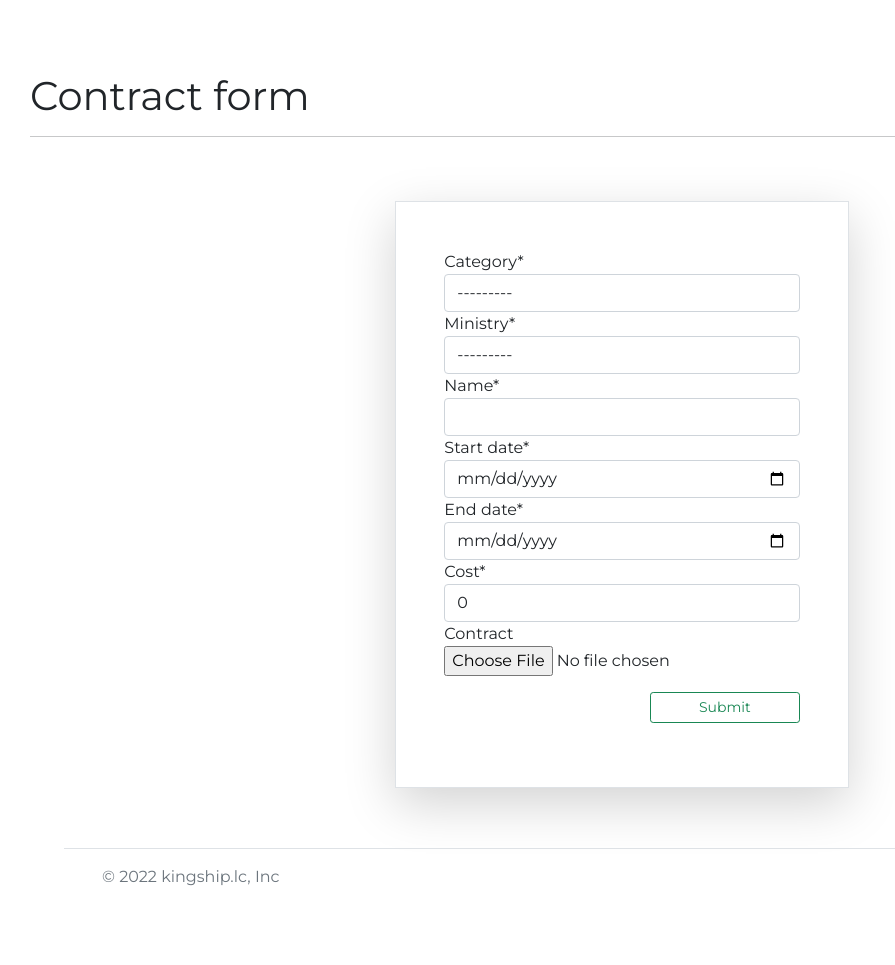
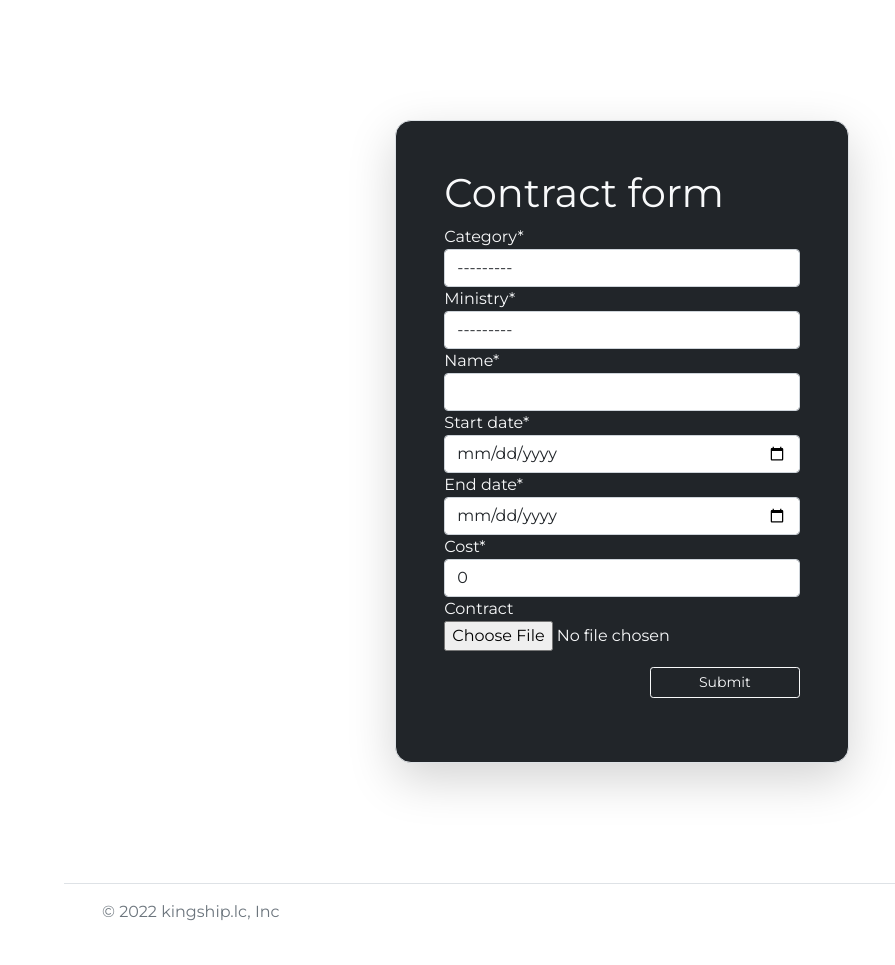
Before and after one commit to swelanauguste/tricia_stuff, a Django app: template app/templates/contracts/contract_form.html in a window 1280 px wide. Shown: the part 93-1058 px from the top of the page, without its empty margins (18-913 px from the left). Before the commit the page ends 979 px from the top, so only its background shows below. Run offline with Django 4.2, Linux system fonts and the light colour scheme; the template is opened without the code that fills it: values that come from a table or form of the project are taken from there, others are empty; some libraries are stand-ins or nearby versions.

```diff
--- a/app/templates/contracts/contract_detail.html
+++ b/app/templates/contracts/contract_detail.html
@@ -8,7 +8,7 @@
 {% endblock head_title %}
 
 {% block content %}
-<div class="p-5">
+<div class="p-5 min-vh-100">
     <h1>{{object.name|title}}</h1>
     <hr>
     <div class="p-5">
@@ -33,6 +33,9 @@
                     <p>{{object.end_date|naturalday}}</p>
                 </div>
             </div>
+            <div class="text-end my-3">
+                <a href="{% url 'contracts:contract-update' object.pk %}" class="btn btn-sm btn-outline-light px-5" type="submit">Edit</a>
+            </div>
         </div>
         <hr>
         <div class="p-5">
--- a/app/templates/contracts/contract_form.html
+++ b/app/templates/contracts/contract_form.html
@@ -6,20 +6,21 @@ Add contract
 {% endblock head_title %}
 
 {% block content %}
-<div class="p-5 vh-100">
-    <h1>Contract form</h1>
-    <hr>
+<div class="p-5 min-vh-100">
     <div class="p-5">
         <div class="col-lg-5 mx-auto">
-            <form class="p-5 shadow-lg rounded-5 border"
+            <form class="p-5 shadow-lg border bg-dark text-light"
+                style="border-radius: 1rem;"
                 action=""
                 enctype="multipart/form-data"
                 method="post">
+                <h1>Contract form</h1>
+
                 {% csrf_token %}
                 {{form|crispy}}
                 <div class="text-end py-3">
                     <button
-                        class="btn btn-sm px-5 btn-outline-success">Submit</button>
+                        class="btn btn-sm px-5 btn-outline-light">Submit</button>
                 </div>
             </form>
         </div>
```
